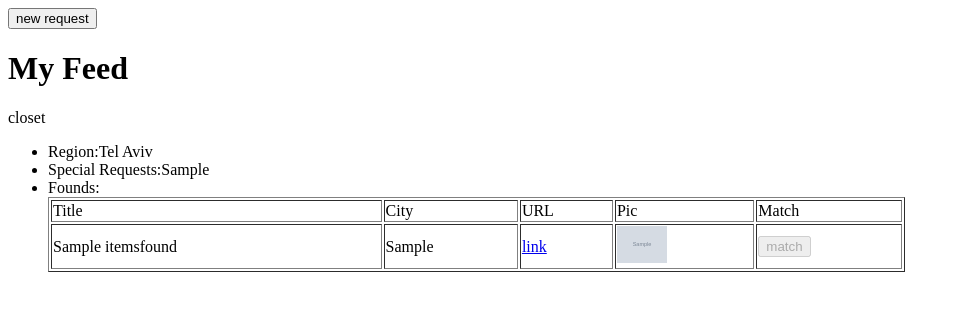
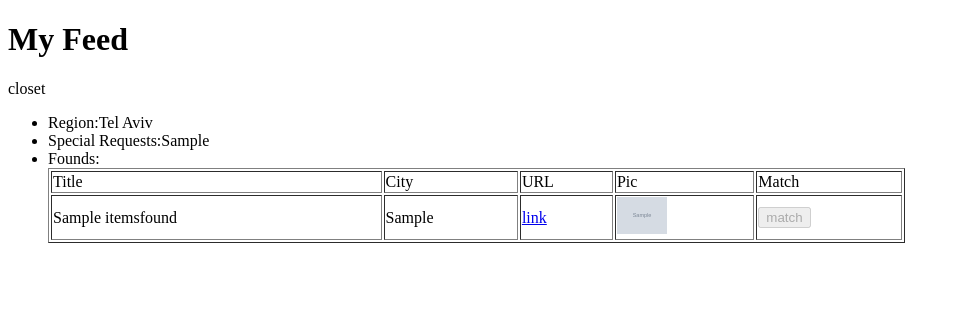
Before and after one commit to talkind/givit, a Django app: page /friend/feed in a window 1280 px wide. Shown: the top 311 px of the page, without its empty margins (0-960 px from the left). Run offline with Django 3.2, Linux system fonts and the light colour scheme; tables that the repository leaves empty hold one stand-in row (values such as "Sample post"); grey boxes marked "Sample" are stand-in pictures; parts of the project's set-up code (start-up, migrations or seed data) failed here and were passed over.

Commit message:
remove unnecessary button
after connecting the main navigation bar to all of the pages,
this button is not necessary.

```diff
--- a/givitsite/templates/feed.html
+++ b/givitsite/templates/feed.html
@@ -1,7 +1,6 @@
 {%extends 'base.html'%}
 
 {%block content%}
-<button type='button' class='btn btn-primary' onclick="location.href='/friend/request'"type="button">new request</button>
 <h1>My Feed</h1>
 {% if allRequests %}
 
```
